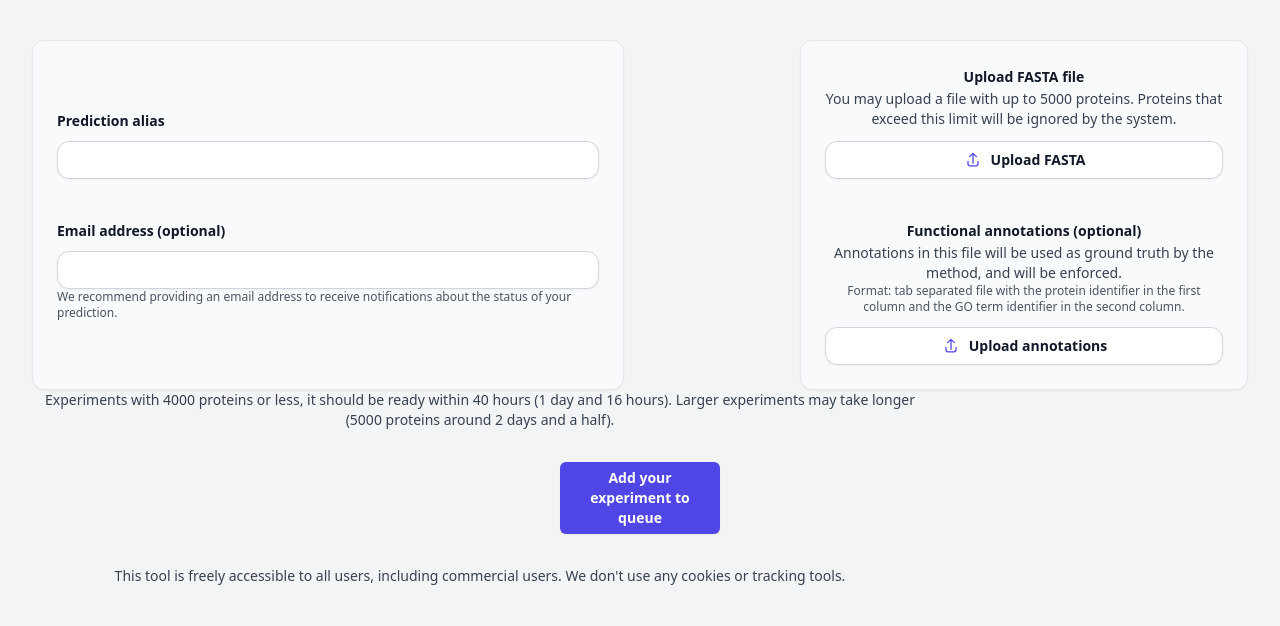
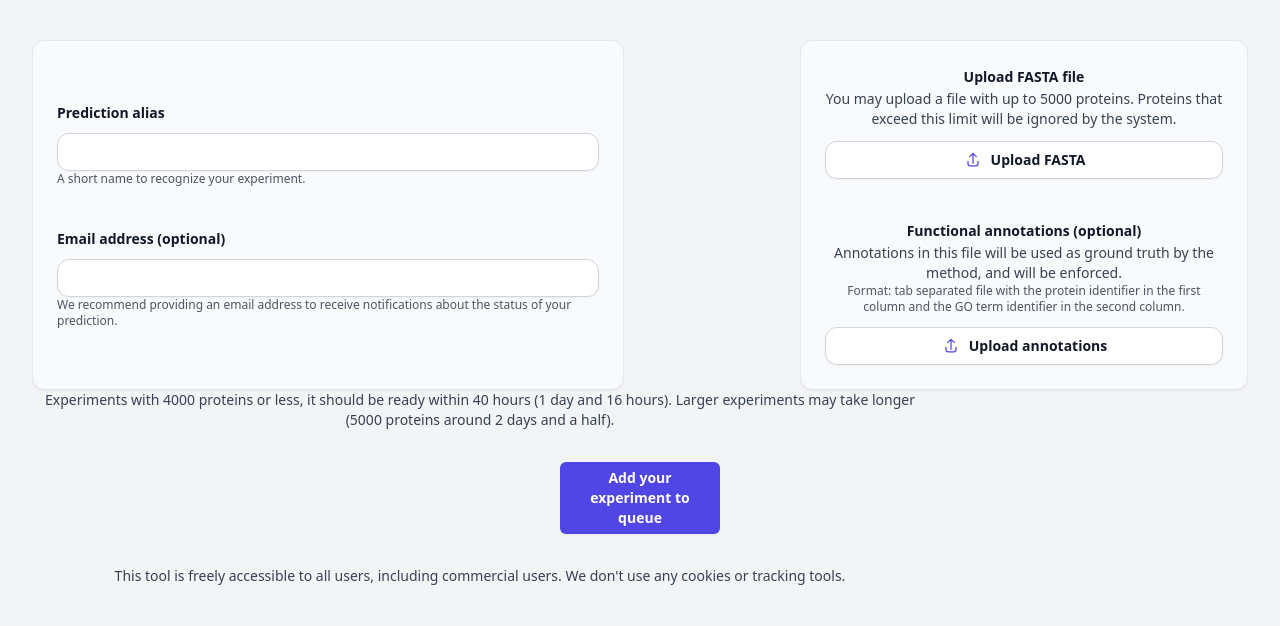
Before and after one commit to paccanarolab/s2f-web, a Python web app: template frontend/base/jinja2/base/home.html in a window 1280 px wide. Shown: the part 320-946 px from the top of the page. Run offline with Jinja, Linux system fonts and the light colour scheme; the template is opened without the code that fills it, so the values that code supplies are empty; style sheets or scripts are compiled from the project's sources.

Commit message:
Add helper text for experiment alias input field

```diff
--- a/frontend/base/jinja2/base/home.html
+++ b/frontend/base/jinja2/base/home.html
@@ -74,6 +74,7 @@
                 <div class="mt-2">
                     <input type="text" name="alias" id="alias"
                            class="block w-full rounded-xl border border-gray-300 px-4 py-2 text-gray-900 shadow-sm focus:border-indigo-500 focus:outline-none focus:ring-1 focus:ring-indigo-500 sm:text-sm">
+                     <p class="text-xs text-gray-600">A short name to recognize your experiment.</p>
                 </div>
             </div>
             <div class="text-left">
```
